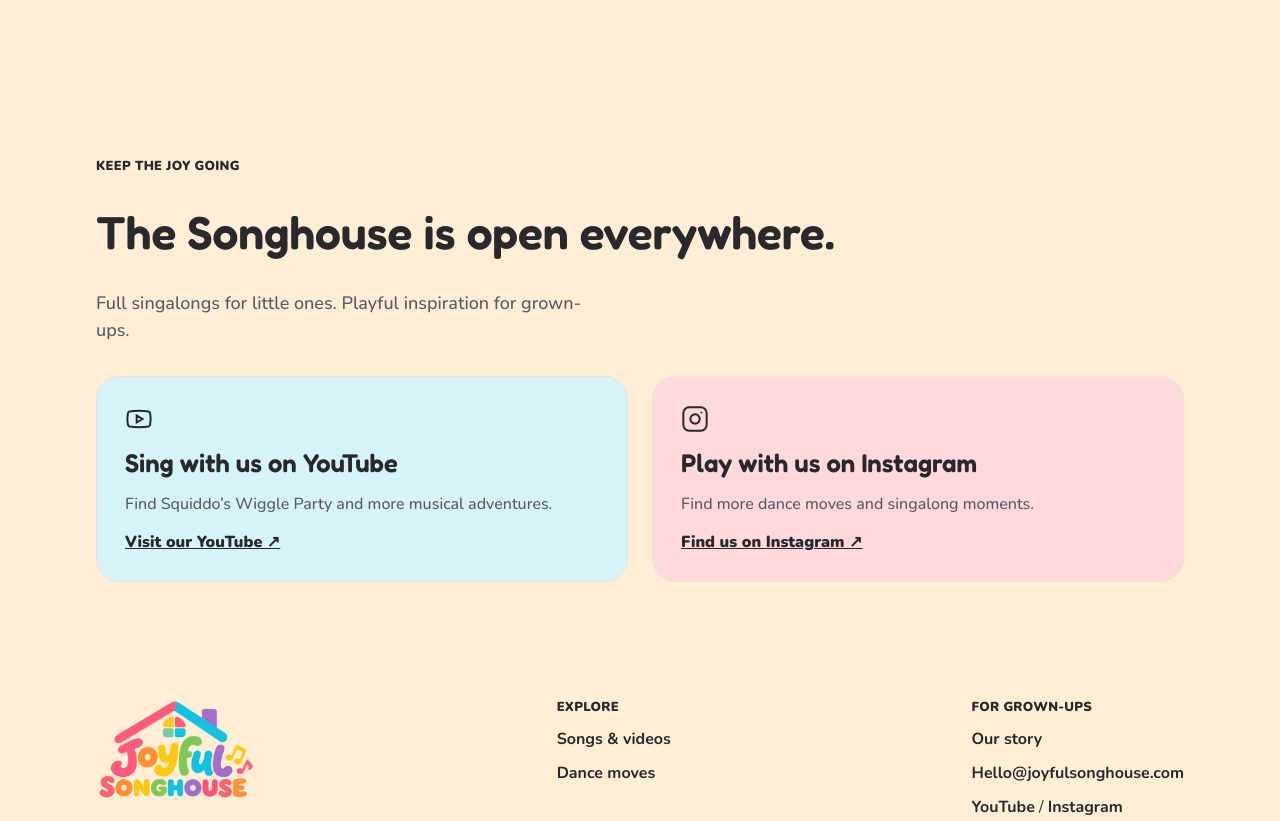
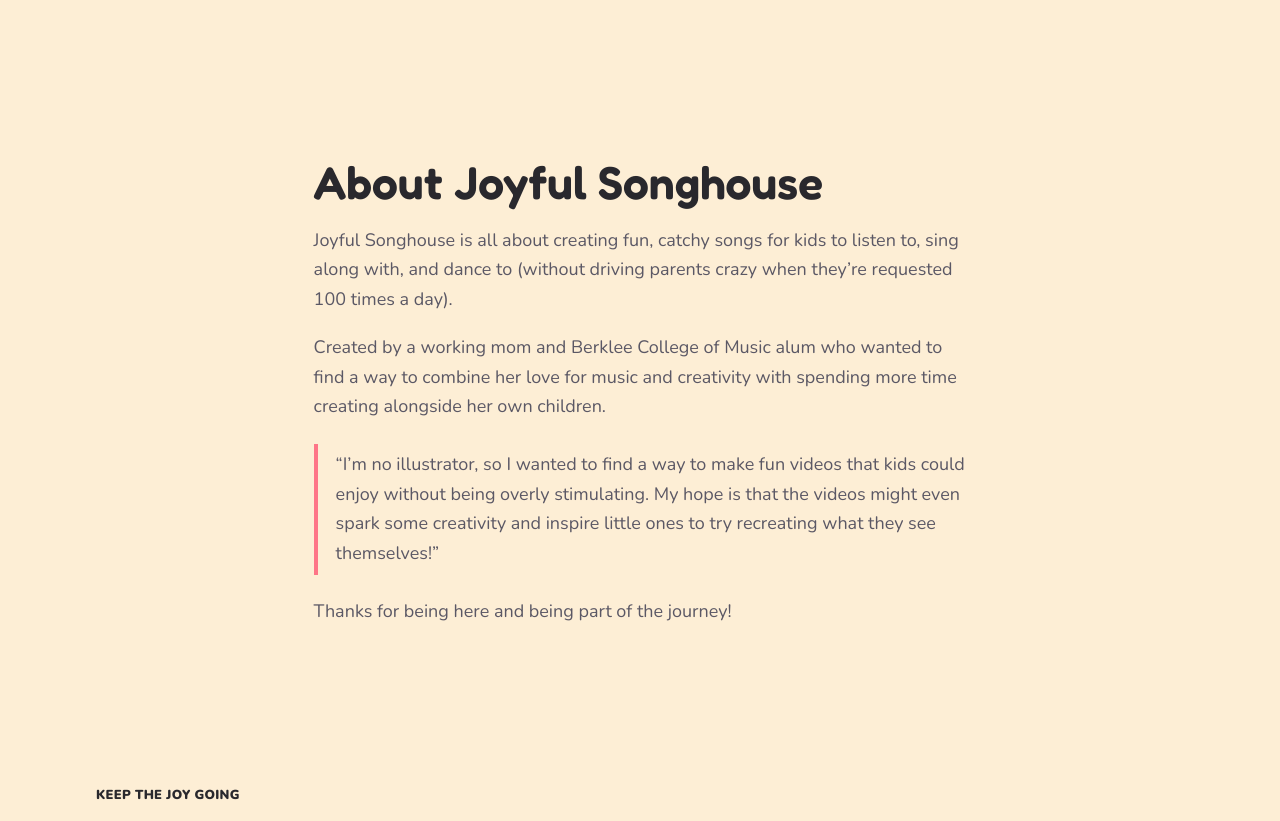
Before and after one commit to Jnuru/joyful-song-house, a plain HTML site: page index.html in a window 1280 px wide. Shown: the part 2249-3070 px from the top of the page. Drawn offline with nearby package versions, Linux system fonts and the light colour scheme.

Commit message:
Add the Joyful Songhouse founder story

```diff
--- a/css/style.css
+++ b/css/style.css
@@ -341,13 +341,13 @@ h1, h2, h3, p { margin: 0; }
 
 /* Keep section headings clear of the wrapping sticky navigation. */
 @media (max-width: 980px) {
-  :is(.songs, .themes) { scroll-margin-top: 100px; }
+  :is(.songs, .themes, .about) { scroll-margin-top: 100px; }
 }
 @media (max-width: 460px) {
-  :is(.songs, .themes) { scroll-margin-top: 130px; }
+  :is(.songs, .themes, .about) { scroll-margin-top: 130px; }
 }
 @media (max-width: 375px) {
-  :is(.songs, .themes) { scroll-margin-top: 165px; }
+  :is(.songs, .themes, .about) { scroll-margin-top: 165px; }
 }
 
 /* ---------- Dance prompts ---------- */
@@ -432,6 +432,24 @@ h1, h2, h3, p { margin: 0; }
 .benefit-card--blue { background: var(--blue-bg); }
 .benefit-card--yellow { background: var(--yellow-bg); }
 
+/* ---------- About ---------- */
+.about__story {
+  display: grid;
+  gap: 18px;
+  max-width: 68ch;
+  margin-inline: auto;
+}
+.about__story p {
+  color: var(--muted);
+  font-size: clamp(1rem, 1.65vw, 1.125rem);
+  line-height: 1.65;
+}
+.about__story blockquote {
+  margin: 4px 0;
+  padding: 6px 0 6px 18px;
+  border-inline-start: 4px solid var(--pink);
+}
+
 /* ---------- Community ---------- */
 .community { display: flex; flex-direction: column; gap: 32px; }
 .community-grid { display: flex; gap: 24px; flex-wrap: wrap; }
--- a/index.html
+++ b/index.html
@@ -151,6 +151,18 @@
     </div>
   </section>
 
+  <section id="about" class="section about" aria-labelledby="about-title">
+    <div class="about__story">
+      <h2 id="about-title" class="headline">About Joyful Songhouse</h2>
+      <p>Joyful Songhouse is all about creating fun, catchy songs for kids to listen to, sing along with, and dance to (without driving parents crazy when they’re requested 100 times a day).</p>
+      <p>Created by a working mom and Berklee College of Music alum who wanted to find a way to combine her love for music and creativity with spending more time creating alongside her own children.</p>
+      <blockquote>
+        <p>“I’m no illustrator, so I wanted to find a way to make fun videos that kids could enjoy without being overly stimulating. My hope is that the videos might even spark some creativity and inspire little ones to try recreating what they see themselves!”</p>
+      </blockquote>
+      <p>Thanks for being here and being part of the journey!</p>
+    </div>
+  </section>
+
   <section class="section community">
     <p class="eyebrow">Keep the joy going</p>
     <h2 class="headline">The Songhouse is open everywhere.</h2>
@@ -190,7 +202,7 @@
     </div>
     <div class="footer__links">
       <p class="eyebrow">For grown-ups</p>
-      <a href="#parents">Our story</a>
+      <a href="#about">Our story</a>
       <a href="mailto:Hello@joyfulsonghouse.com">Hello@joyfulsonghouse.com</a>
       <p><a href="https://www.youtube.com/channel/UCzql1oN74QTEb_fORW0GuMQ">YouTube</a> <span aria-hidden="true">/</span> <a href="https://www.instagram.com/joyfulsonghouse/">Instagram</a></p>
     </div>
```
